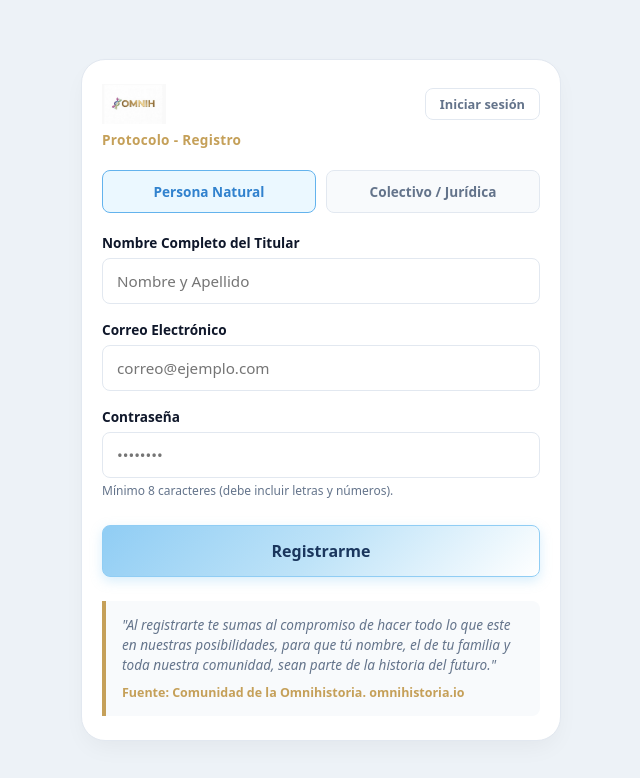
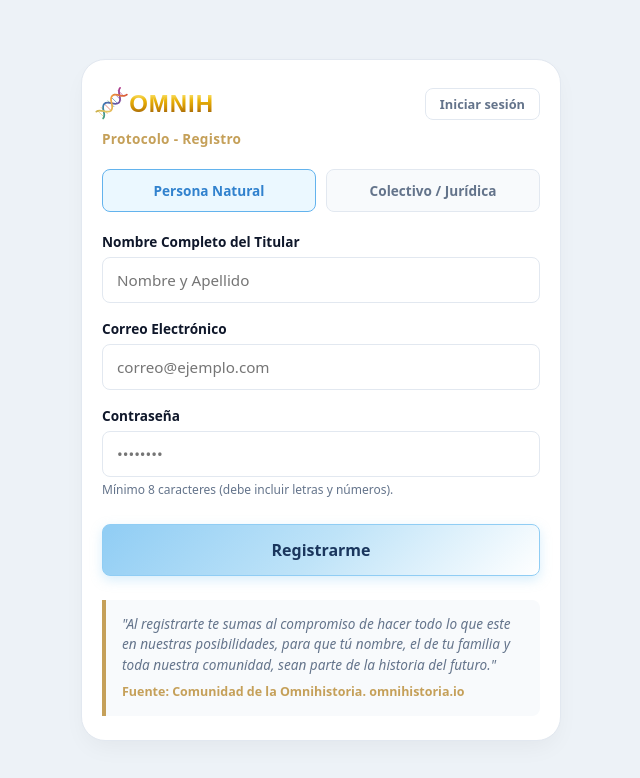
Before and after one commit to asdrubal-omnihistoria/Omnihistoria, a website: page registro.html in a window 1280 px wide. Shown: the whole page, without its empty margins (319-959 px from the left). Drawn offline with Linux system fonts and the light colour scheme.

Commit message:
Refactor top navbar and enhance logo section

```diff
--- a/registro.html
+++ b/registro.html
@@ -53,12 +53,42 @@
       margin-bottom: 0.25rem;
     }
 
-    .brand-logo-img {
-      height: 40px;
-      width: auto;
-      object-fit: contain;
-      display: block;
+    /* CONTENEDOR MAESTRO CENTRALIZADO DEL LOGO (Arriba y a la Izquierda) */
+    .brand-logo-link {
+      --base-font-size: 16px;
+      font-size: var(--base-font-size);
+      display: inline-flex;
+      align-items: center;
+      gap: 0.5em;
+      line-height: 1;
+      text-decoration: none;
       touch-action: manipulation;
+    }
+
+    .dna-box {
+      width: 1.2em;
+      height: 2.4em;
+      display: flex;
+      justify-content: center;
+      align-items: center;
+    }
+
+    .dna-icon {
+      width: 100%;
+      height: 100%;
+      transform: rotate(45deg);
+      transform-origin: center;
+      overflow: visible;
+    }
+
+    .text-omnih {
+      font-size: 1.5em;
+      font-weight: 800;
+      letter-spacing: 0.04em;
+      background: linear-gradient(180deg, #fef08a 0%, #eab308 35%, #ca8a04 70%, #854d0e 100%);
+      -webkit-background-clip: text;
+      -webkit-text-fill-color: transparent;
+      font-family: 'Arial', sans-serif;
     }
 
     .btn-top-login {
@@ -272,11 +302,50 @@
 
 <div class="container">
 
-  <!-- BARRA SUPERIOR: LOGO IZQUIERDA | INICIAR SESIÓN DERECHA -->
+  <!-- BARRA SUPERIOR: LOGO PERFECCIONADO A LA IZQUIERDA (ENLACE INSTITUCIONAL) | INICIAR SESIÓN DERECHA -->
   <div class="top-navbar">
-    <a href="index.html">
-      <img src="Screenshot_20260904-102226_2.jpg" alt="OMNIH" class="brand-logo-img">
+    <a href="interfaz-usuario.html" class="brand-logo-link" title="Ir a la Interfaz Institucional">
+      <div class="dna-box">
+        <svg viewBox="0 0 120 240" class="dna-icon" xmlns="http://www.w3.org/2000/svg">
+          <defs>
+            <linearGradient id="hebraFondo" x1="0%" y1="0%" x2="0%" y2="100%">
+              <stop offset="0%" stop-color="#b03a8a" />
+              <stop offset="35%" stop-color="#704fa0" />
+              <stop offset="70%" stop-color="#3b7cb3" />
+              <stop offset="100%" stop-color="#4aa47a" />
+            </linearGradient>
+
+            <linearGradient id="hebraFrente" x1="0%" y1="0%" x2="0%" y2="100%">
+              <stop offset="0%" stop-color="#d95438" />
+              <stop offset="40%" stop-color="#f0a441" />
+              <stop offset="80%" stop-color="#e1c662" />
+              <stop offset="100%" stop-color="#cbaf4b" />
+            </linearGradient>
+          </defs>
+
+          <!-- Peldaños conectores -->
+          <g stroke-width="4.5" stroke-linecap="round" opacity="0.85">
+            <line x1="34" y1="35" x2="86" y2="35" stroke="#b03a8a" />
+            <line x1="34" y1="65" x2="86" y2="65" stroke="#704fa0" />
+            <line x1="34" y1="95" x2="86" y2="95" stroke="#3b7cb3" />
+            <line x1="34" y1="125" x2="86" y2="125" stroke="#4aa47a" />
+            <line x1="34" y1="155" x2="86" y2="155" stroke="#d95438" />
+            <line x1="34" y1="185" x2="86" y2="185" stroke="#f0a441" />
+            <line x1="34" y1="215" x2="86" y2="215" stroke="#e1c662" />
+          </g>
+
+          <!-- Hebra 1 -->
+          <path d="M 30,15 C 30,50 90,50 90,85 C 90,120 30,120 30,155 C 30,190 90,190 90,225"
+                fill="none" stroke="url(#hebraFondo)" stroke-width="11" stroke-linecap="round" />
+
+          <!-- Hebra 2 -->
+          <path d="M 90,15 C 90,50 30,50 30,85 C 30,120 90,120 90,155 C 90,190 30,190 30,225"
+                fill="none" stroke="url(#hebraFrente)" stroke-width="11" stroke-linecap="round" />
+        </svg>
+      </div>
+      <div class="text-omnih">OMNIH</div>
     </a>
+
     <a href="login.html" class="btn-top-login">Iniciar sesión</a>
   </div>
 
@@ -345,7 +414,6 @@
 <script>
   let currentEntityType = 'natural';
 
-  /* Lógica de Repositorio de Mensajes Programable */
   function cargarMensajeInstitucional() {
     const defaultQuote = "Al registrarte te sumas al compromiso de hacer todo lo que este en nuestras posibilidades, para que tú nombre, el de tu familia y toda nuestra comunidad, sean parte de la historia del futuro.";
     const defaultSource = "Fuente: Comunidad de la Omnihistoria. omnihistoria.io";
@@ -446,10 +514,8 @@
     window.location.href = 'interfaz-usuario.html';
   }
 
-  /* Inicialización */
   document.addEventListener('DOMContentLoaded', cargarMensajeInstitucional);
 
-  /* Adaptación al desplegar el teclado táctil */
   if (window.visualViewport) {
     window.visualViewport.addEventListener('resize', () => {
       document.body.style.minHeight = `${window.visualViewport.height}px`;
@@ -457,4 +523,4 @@
   }
 </script>
 </body>
-</html>
+  </html>
```
